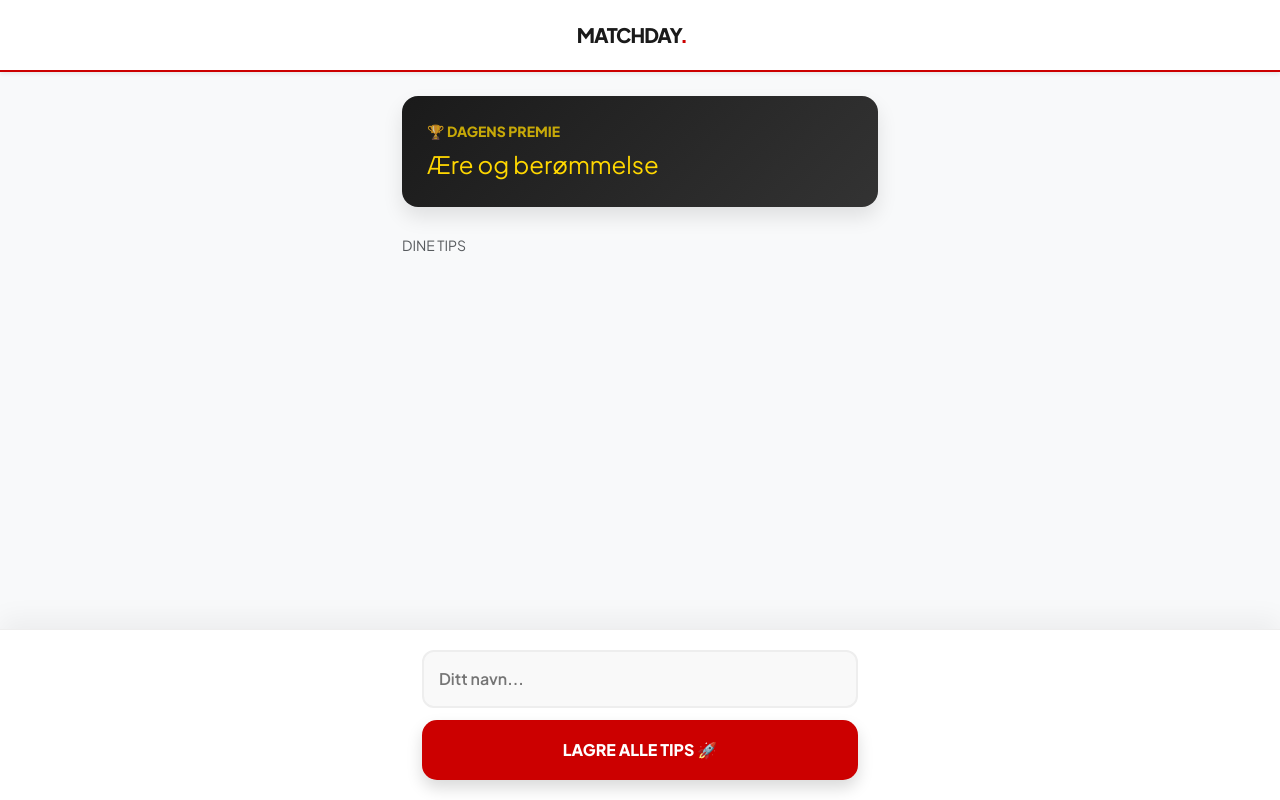
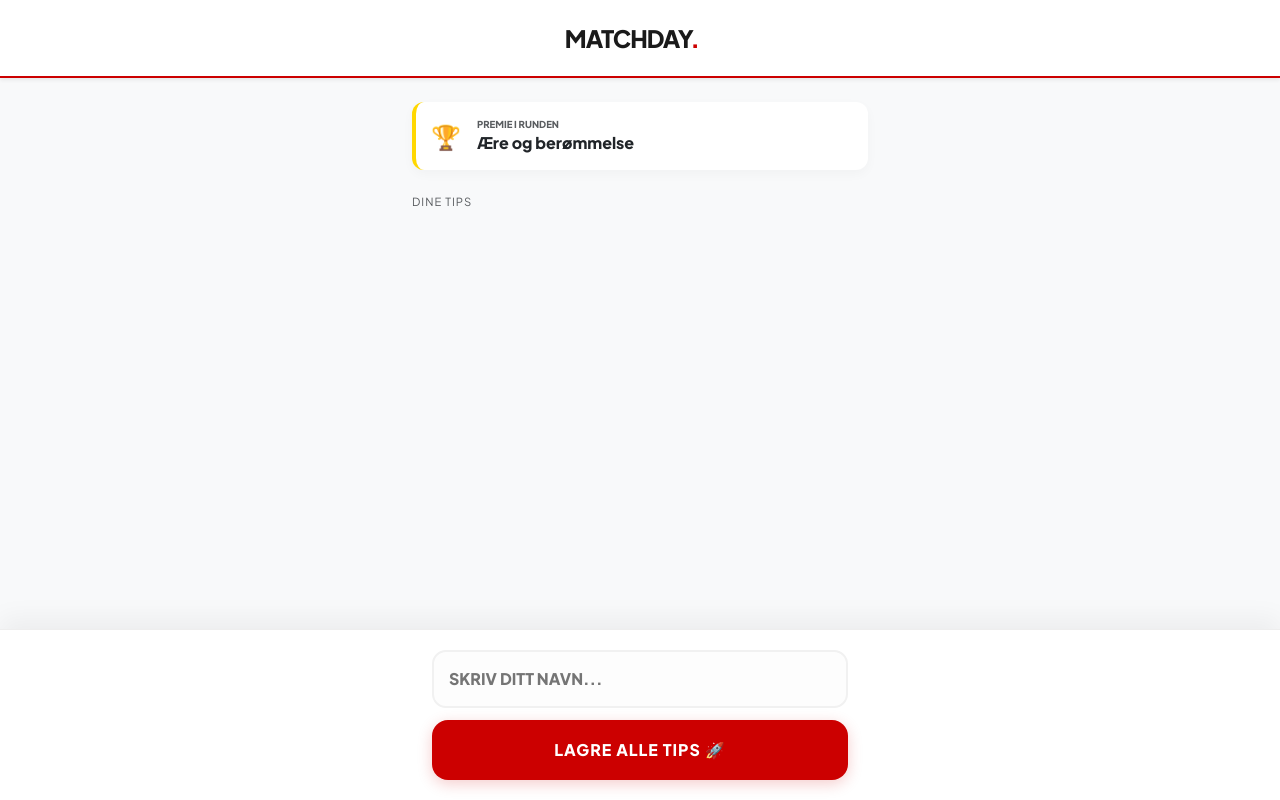
Before and after one commit to claseasybranding-ops/matchday-demo, a Flask app: template templates/group_view.html in a window 1280 px wide. Run offline with Flask 3, Linux system fonts and the light colour scheme; the template is opened without the code that fills it, so the values that code supplies are empty.

Commit message:
Update group_view.html

```diff
--- a/templates/group_view.html
+++ b/templates/group_view.html
@@ -3,49 +3,59 @@
 <head>
     <meta charset="UTF-8">
     <meta name="viewport" content="width=device-width, initial-scale=1.0">
-    <title>MatchDay | {{ group[1] }}</title>
+    <title>Tips | {{ group[1] }}</title>
     <link href="https://cdn.jsdelivr.net/npm/bootstrap@5.3.0/dist/css/bootstrap.min.css" rel="stylesheet">
     <link href="https://fonts.googleapis.com/css2?family=Plus+Jakarta+Sans:wght@400;600;800&display=swap" rel="stylesheet">
     <style>
         :root { --md-red: #cc0000; --md-dark: #1a1a1a; --md-bg: #f8f9fa; }
-        body { background-color: var(--md-bg); font-family: 'Plus Jakarta Sans', sans-serif; padding-bottom: 140px; }
+        body { background-color: var(--md-bg); font-family: 'Plus Jakarta Sans', sans-serif; padding-bottom: 160px; }
 
+        /* Navbar matching Leaderboard */
         .navbar { background-color: white; border-bottom: 2px solid var(--md-red); padding: 15px 0; }
-        .navbar-brand { color: var(--md-dark) !important; letter-spacing: -1px; font-weight: 800; }
+        .navbar-brand { color: var(--md-dark) !important; letter-spacing: -1px; font-weight: 800; font-size: 1.5rem; }
 
-        .prize-banner {
-            background: linear-gradient(135deg, #1a1a1a 0%, #333 100%);
-            color: #FFD700; border-radius: 16px; padding: 25px; margin-bottom: 30px;
-            box-shadow: 0 10px 20px rgba(0,0,0,0.1);
+        .prize-notice {
+            background: white; border-radius: 12px; padding: 15px;
+            margin-bottom: 25px; border-left: 4px solid #FFD700;
+            box-shadow: 0 4px 12px rgba(0,0,0,0.03);
         }
 
+        /* Match Card - Leaderboard Style */
         .match-card {
-            background: white; border-radius: 20px; margin-bottom: 15px; padding: 25px;
-            border: 1px solid rgba(0,0,0,0.05); box-shadow: 0 4px 12px rgba(0,0,0,0.03);
+            background: white; border-radius: 20px; margin-bottom: 15px; padding: 20px;
+            border: 1px solid rgba(0,0,0,0.05); box-shadow: 0 10px 30px rgba(0,0,0,0.05);
         }
 
-        .team-name { font-size: 0.85rem; font-weight: 700; margin-top: 8px; color: #444; }
+        .team-section { width: 30%; text-align: center; }
+        .team-logo { width: 40px; height: 40px; object-fit: contain; margin-bottom: 8px; }
+        .team-name { font-size: 0.7rem; font-weight: 800; color: #888; text-transform: uppercase; letter-spacing: 0.5px; }
 
-        /* Stepper Styling */
-        .stepper { display: flex; align-items: center; background: #f1f1f1; border-radius: 12px; padding: 5px; }
+        /* Stepper - Modern & Clean */
+        .score-stepper { display: flex; flex-direction: column; align-items: center; gap: 5px; }
         .step-btn {
-            width: 35px; height: 35px; border: none; background: white;
-            border-radius: 8px; font-weight: 800; color: var(--md-dark);
-            display: flex; align-items: center; justify-content: center;
-            box-shadow: 0 2px 5px rgba(0,0,0,0.05);
+            width: 32px; height: 32px; border: none; background: #f8f9fa;
+            border-radius: 10px; font-weight: 800; color: var(--md-red);
+            display: flex; align-items: center; justify-content: center; font-size: 1.2rem;
+            transition: 0.2s; border: 1px solid #eee;
         }
         .step-btn:active { transform: scale(0.9); background: #eee; }
-        .score-display { width: 30px; text-align: center; font-size: 1.4rem; font-weight: 800; margin: 0 5px; }
+        .score-val { font-size: 1.5rem; font-weight: 800; color: var(--md-dark); min-width: 25px; text-align: center; }
 
-        .action-container {
+        .divider { font-weight: 800; color: #ddd; font-size: 1.5rem; margin-top: 35px; }
+
+        /* Floating Input Area */
+        .action-bar {
             position: fixed; bottom: 0; left: 0; right: 0; background: white;
             padding: 20px; border-top: 1px solid #eee; box-shadow: 0 -10px 25px rgba(0,0,0,0.05); z-index: 1000;
         }
-
-        .name-input { padding: 15px; border-radius: 12px; border: 2px solid #eee; width: 100%; margin-bottom: 12px; font-weight: 600; background: #f9f9f9; }
-        .btn-main {
+        .name-field {
+            padding: 15px; border-radius: 14px; border: 2px solid #f1f1f1;
+            width: 100%; margin-bottom: 12px; font-weight: 700; background: #fdfdfd;
+        }
+        .btn-save {
             background: var(--md-red); color: white; border: none; padding: 18px;
-            border-radius: 15px; font-weight: 800; width: 100%; text-transform: uppercase;
+            border-radius: 16px; font-weight: 800; width: 100%; text-transform: uppercase;
+            letter-spacing: 1px; box-shadow: 0 4px 15px rgba(204, 0, 0, 0.2);
         }
     </style>
 </head>
@@ -57,56 +67,58 @@
         </div>
     </nav>
 
-    <div class="container" style="max-width: 500px;">
-        <div class="prize-banner">
-            <div class="small fw-bold text-uppercase opacity-75 mb-1">🏆 Dagens Premie</div>
-            <div class="fw-800" style="font-size: 1.5rem;">{{ group[5] or 'Ære og berømmelse' }}</div>
+    <div class="container" style="max-width: 480px;">
+        <div class="prize-notice d-flex align-items-center">
+            <span class="me-3" style="font-size: 1.5rem;">🏆</span>
+            <div>
+                <div class="small fw-bold text-muted text-uppercase" style="font-size: 0.6rem;">Premie i runden</div>
+                <div class="fw-bold text-dark">{{ group[5] or 'Ære og berømmelse' }}</div>
+            </div>
         </div>
 
-        <h5 class="mb-3 fw-800 text-muted text-uppercase small">Dine Tips</h5>
+        <h6 class="mb-3 fw-800 text-muted text-uppercase" style="font-size: 0.7rem; letter-spacing: 1px;">Dine Tips</h6>
 
         {% for k in kamper %}
-        <div class="match-card {% if k[10] %}opacity-50{% endif %}" data-id="{{ k[0] }}">
-            <div class="d-flex justify-content-between align-items-center">
-                <div class="text-center" style="width: 30%;">
-                    <img src="{{ k[4] }}" style="width: 45px; height: 45px; object-fit: contain;">
-                    <div class="team-name text-truncate">{{ k[2] }}</div>
-                </div>
+        <div class="match-card d-flex justify-content-between align-items-center" data-id="{{ k[0] }}">
 
-                <div class="d-flex align-items-center gap-3">
-                    <div class="stepper">
-                        <button class="step-btn" onclick="changeScore(this, -1)">-</button>
-                        <div class="score-display h-score">0</div>
-                        <button class="step-btn" onclick="changeScore(this, 1)">+</button>
-                    </div>
-                    <span class="fw-800 text-muted">:</span>
-                    <div class="stepper">
-                        <button class="step-btn" onclick="changeScore(this, -1)">-</button>
-                        <div class="score-display b-score">0</div>
-                        <button class="step-btn" onclick="changeScore(this, 1)">+</button>
-                    </div>
-                </div>
+            <div class="team-section">
+                <img src="{{ k[4] }}" class="team-logo">
+                <div class="team-name">{{ k[2] }}</div>
+            </div>
 
-                <div class="text-center" style="width: 30%;">
-                    <img src="{{ k[5] }}" style="width: 45px; height: 45px; object-fit: contain;">
-                    <div class="team-name text-truncate">{{ k[3] }}</div>
-                </div>
+            <div class="score-stepper">
+                <button class="step-btn" onclick="changeVal(this, 1)">+</button>
+                <div class="score-val h-score">0</div>
+                <button class="step-btn" onclick="changeVal(this, -1)">-</button>
             </div>
+
+            <div class="divider">:</div>
+
+            <div class="score-stepper">
+                <button class="step-btn" onclick="changeVal(this, 1)">+</button>
+                <div class="score-val b-score">0</div>
+                <button class="step-btn" onclick="changeVal(this, -1)">-</button>
+            </div>
+
+            <div class="team-section">
+                <img src="{{ k[5] }}" class="team-logo">
+                <div class="team-name">{{ k[3] }}</div>
+            </div>
+
         </div>
         {% endfor %}
     </div>
 
-    <div class="action-container">
-        <div class="container" style="max-width: 460px;">
-            <input type="text" id="user-name-field" class="name-input" placeholder="Ditt navn...">
-            <button class="btn-main shadow" onclick="saveTips()">Lagre alle tips 🚀</button>
+    <div class="action-bar">
+        <div class="container" style="max-width: 440px;">
+            <input type="text" id="user-name-field" class="name-field" placeholder="SKRIV DITT NAVN...">
+            <button class="btn-save" onclick="saveTips()">Lagre alle tips 🚀</button>
         </div>
     </div>
 
     <script>
-        // Funksjon for å endre tall med knapper
-        function changeScore(btn, delta) {
-            const display = btn.parentElement.querySelector('.score-display');
+        function changeVal(btn, delta) {
+            const display = btn.parentElement.querySelector('.score-val');
             let current = parseInt(display.innerText);
             let newVal = current + delta;
             if (newVal < 0) newVal = 0;
```
